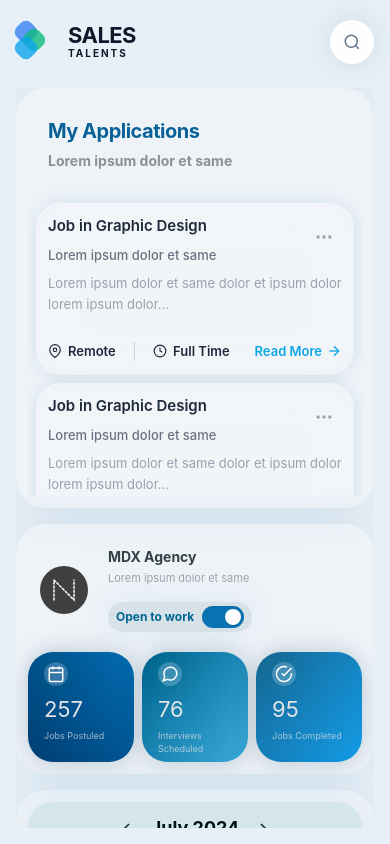
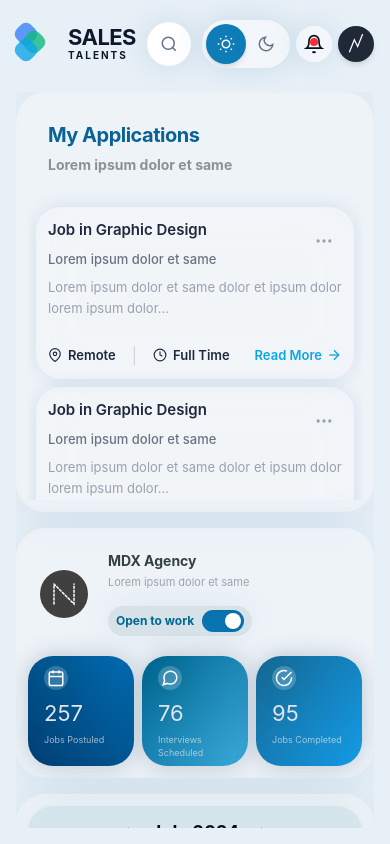
Before and after one commit to Mdx2025/CloserAcademyRedesignMDX, a SvelteKit app: page / in a window 390 px wide. Built offline with nearby package versions, Linux system fonts and the light colour scheme.

Commit message:
fix: show header controls on mobile, tighter spacing

```diff
--- a/src/app.css
+++ b/src/app.css
@@ -599,9 +599,13 @@ body {
     display: none;
   }
 
-  /* Hide header controls (theme toggle, notification, avatar) */
+  /* Header controls: tighter on mobile */
   .header-controls {
-    display: none;
+    gap: 0.375rem;
+  }
+  .header-controls .ctrl-btn {
+    width: 2.25rem;
+    height: 2.25rem;
   }
 
   /* Search bar → icon-only circle button */
```
